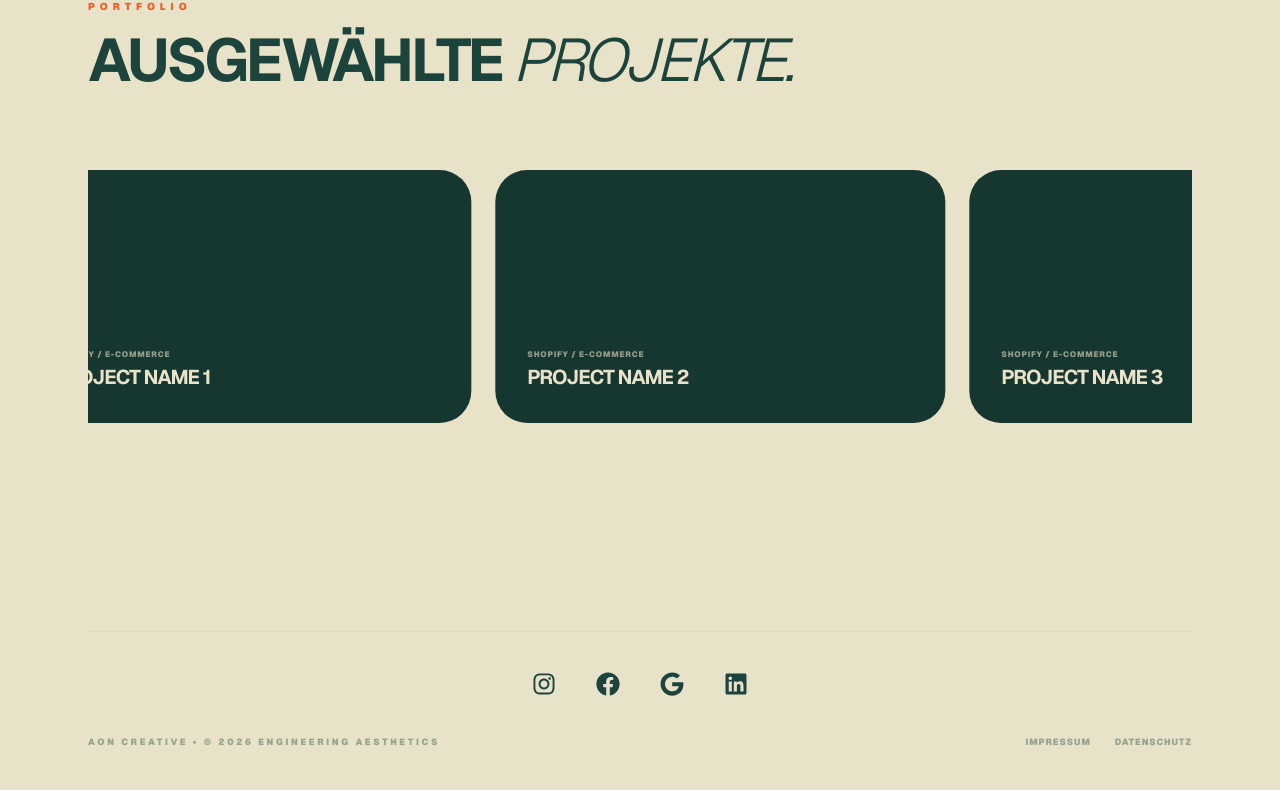
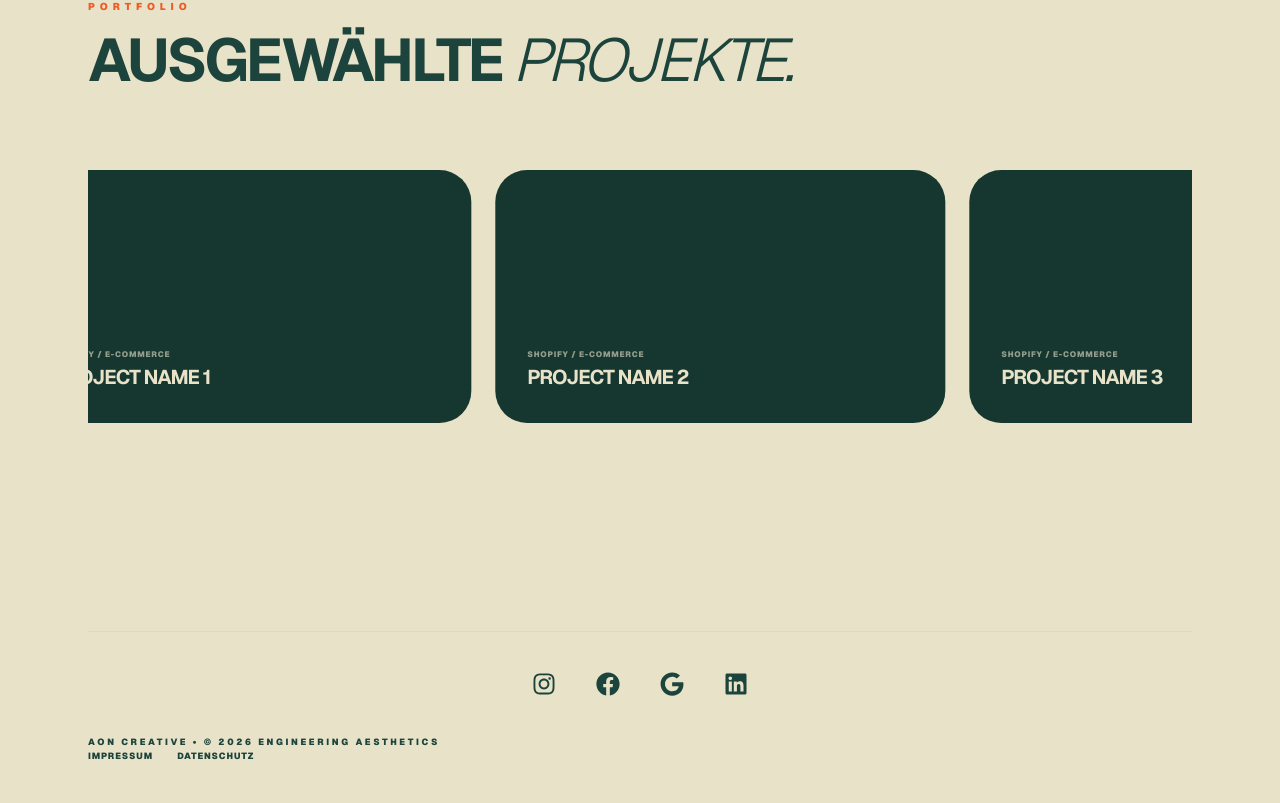
Before and after one commit to ademi57/aon-creative-web, a Next.js app: page / in a window 1280 px wide. Shown: the part 3011-3814 px from the top of the page. Built offline with nearby package versions, Linux system fonts and the light colour scheme.

Commit message:
fix: impressum and  datenschutz page

```diff
--- a/app/page.tsx
+++ b/app/page.tsx
@@ -3,6 +3,7 @@ import { useState, useEffect } from "react";
 import TerminalLoader from "../components/TerminalLoader";
 import { AnimatePresence, motion } from "framer-motion";
 import { FaInstagram, FaFacebook, FaGoogle, FaLinkedin } from "react-icons/fa";
+import Link from 'next/link';
 
 export default function Home() {
   const [isLoading, setIsLoading] = useState(true);
@@ -226,10 +227,24 @@ export default function Home() {
                 <motion.a href="#" whileHover={{ y: -5, color: "#F15A24" }}><FaGoogle /></motion.a>
                 <motion.a href="#" whileHover={{ y: -5, color: "#F15A24" }}><FaLinkedin /></motion.a>
               </div>
-              <div className="flex flex-col md:flex-row justify-between items-center opacity-40 text-center">
-                <p className="text-[9px] tracking-[0.3em] uppercase font-black mb-4 md:mb-0">AON CREATIVE • © 2026 Engineering Aesthetics</p>
-                <div className="flex gap-6 text-[9px] uppercase tracking-widest font-black"><a href="#" className="hover:text-[#F15A24]">Impressum</a><a href="#" className="hover:text-[#F15A24]">Datenschutz</a></div>
-              </div>
+              <p className="text-[9px] tracking-[0.3em] uppercase font-black mb-4 md:mb-0">
+  AON CREATIVE • © 2026 Engineering Aesthetics
+</p>
+
+<div className="flex gap-6 text-[9px] uppercase tracking-widest font-black">
+  <Link
+    href="/impressum"
+    className="hover:text-[#F15A24] transition-colors cursor-pointer"
+  >
+    Impressum
+  </Link>
+  <Link
+    href="/datenschutz"
+    className="hover:text-[#F15A24] transition-colors cursor-pointer"
+  >
+    Datenschutz
+  </Link>
+</div>
             </footer>
           </motion.div>
         )}
```
